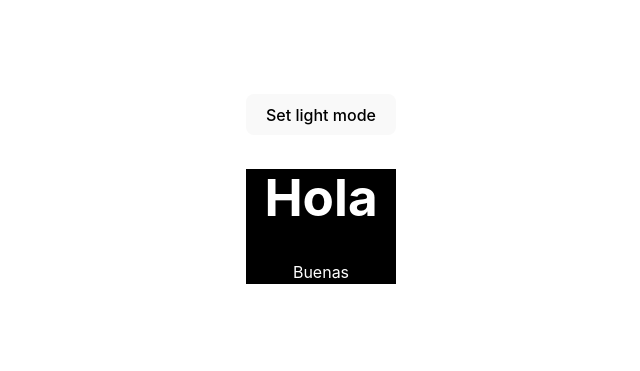
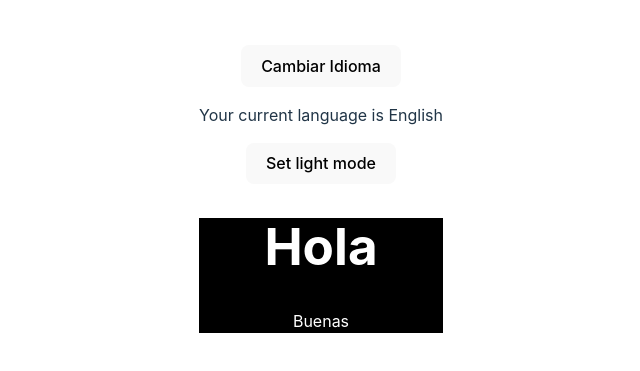
Before and after one commit to QuinoBallara/React-TAs, a React (Vite) app: page / in a window 1280 px wide. Shown: the part 203-574 px from the top of the page, without its empty margins (319-959 px from the left). Built offline with nearby package versions, Linux system fonts and the light colour scheme.

Commit message:
fin TA15

```diff
--- a/src/App.tsx
+++ b/src/App.tsx
@@ -2,11 +2,18 @@ import './App.css'
 import { ThemeContextProvider } from './ThemeContext/ThemeContext'
 import ThemeButton from './ThemeButton/ThemeButton'
 import ThemeDependentComponent from './ThemeDependentComponent/ThemeDependentComponent'
+import { LanguageContextProvider } from './LanguageContext/LanguageContext'
+import { Language } from './Language/Language'
+import { LanguageChanger } from './LanguageChanger/LanguageChanger'
 
 function App() {
 
   return (
     <>
+      <LanguageContextProvider>
+        <LanguageChanger />
+        <Language />
+      </LanguageContextProvider>
       <ThemeContextProvider>
         <ThemeButton />
         <ThemeDependentComponent />
--- /dev/null
+++ b/src/Language/Language.tsx
@@ -0,0 +1,10 @@
+import React, { useContext } from 'react'
+import { LanguageContext } from '../LanguageContext/LanguageContext'
+
+export const Language = () => {
+    const { language, changeLanguage } = useContext(LanguageContext);
+
+    return (
+        <p>{language === "English" ? "Your current language is " : "Tu lenguaje actual es "} {language}</p>
+    )
+}
--- /dev/null
+++ b/src/LanguageChanger/LanguageChanger.tsx
@@ -0,0 +1,10 @@
+import React, { useContext } from 'react'
+import { LanguageContext } from '../LanguageContext/LanguageContext'
+
+export const LanguageChanger = () => {
+    const { language, changeLanguage } = useContext(LanguageContext);
+
+    return (
+        <button onClick={changeLanguage}>Cambiar Idioma</button>
+    )
+}
--- /dev/null
+++ b/src/LanguageContext/LanguageContext.tsx
@@ -0,0 +1,30 @@
+import { createContext, useState } from "react";
+
+type LanguageContextType = {
+    language: string,
+    changeLanguage: () => void
+}
+
+export const LanguageContext = createContext<LanguageContextType>({
+    language: "English",
+    changeLanguage: () => { }
+})
+
+type LanguageContextProviderProps = {
+    children: React.ReactNode;
+};
+
+export const LanguageContextProvider = ({ children }: LanguageContextProviderProps) => {
+    const [language, setLanguage] = useState("English");
+
+    const changeLanguage = () => {
+        setLanguage(language === "English" ? "Spanish" : "English");
+
+    }
+
+    return (
+        <LanguageContext.Provider value={{ language, changeLanguage }}>
+            {children}
+        </LanguageContext.Provider>
+    )
+}
```
